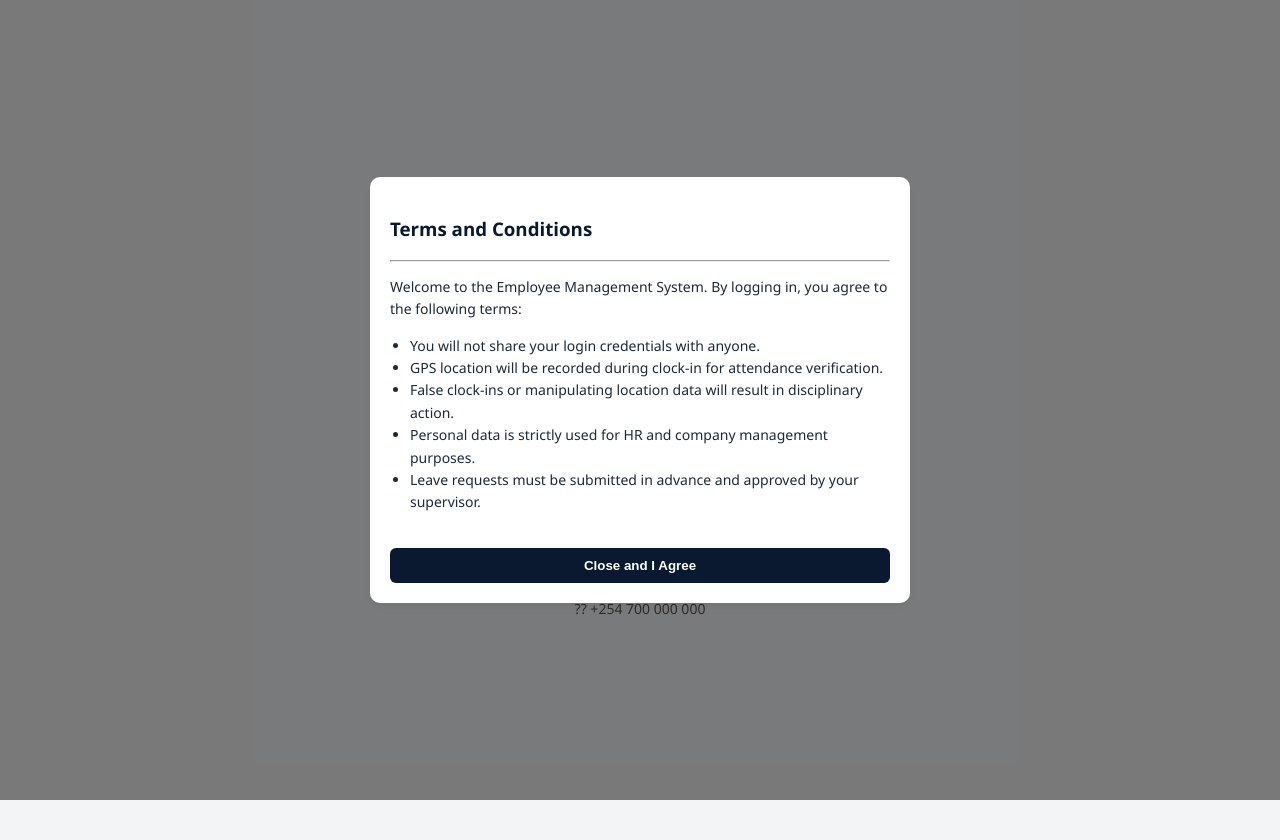
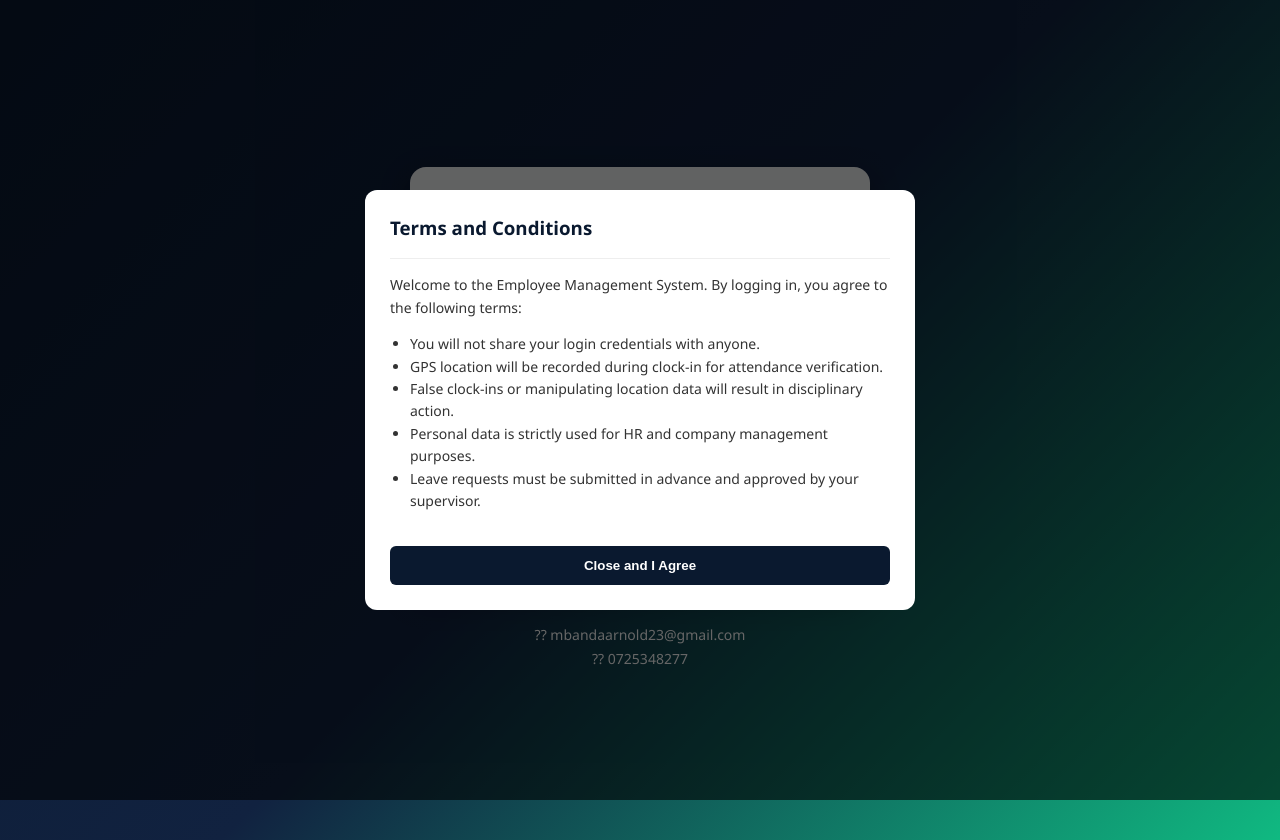
Before and after one commit to Ano30/employee-mgmt-frontend, a React (Vite) app: page / in a window 1280 px wide. Both pictures are taken after a click on the element "Terms & Conditions". Before the commit the page ends 800 px from the top, so only its background shows below. Built offline with nearby package versions, Linux system fonts and the light colour scheme.

Commit message:
Added custom gradient background and contact info

```diff
--- a/src/pages/Login.jsx
+++ b/src/pages/Login.jsx
@@ -8,7 +8,7 @@ export default function Login() {
   const [role, setRole] = useState("director");
   const [error, setError] = useState("");
   const [showPassword, setShowPassword] = useState(false);
-  const [showTerms, setShowTerms] = useState(false); // State for Terms Modal
+  const [showTerms, setShowTerms] = useState(false);
   const navigate = useNavigate();
 
   const handleLogin = async (e) => {
@@ -35,14 +35,31 @@ export default function Login() {
   };
 
   return (
-    <div style={{ display: "flex", flexDirection: "column", justifyContent: "center", alignItems: "center", height: "100vh" }}>
+    /* BEAUTIFUL GRADIENT BACKGROUND */
+    <div style={{
+      display: "flex",
+      flexDirection: "column",
+      justifyContent: "center",
+      alignItems: "center",
+      minHeight: "100vh",
+      background: "linear-gradient(135deg, #0a192f 0%, #112240 50%, #10b981 100%)",
+      padding: "20px"
+    }}>
 
-      <div className="card" style={{ width: "100%", maxWidth: "400px", paddingBottom: "20px" }}>
-        <h2 style={{ textAlign: "center", color: "var(--navy-blue)" }}>Employee Login</h2>
-        {error && <p style={{ color: "red", textAlign: "center" }}>{error}</p>}
+      {/* GLASSMORPHISM CARD */}
+      <div style={{
+        width: "100%",
+        maxWidth: "400px",
+        backgroundColor: "rgba(255, 255, 255, 0.95)",
+        padding: "30px",
+        borderRadius: "16px",
+        boxShadow: "0 10px 30px rgba(0,0,0,0.3)"
+      }}>
+        <h2 style={{ textAlign: "center", color: "var(--navy-blue)", marginBottom: "20px" }}>Employee Login</h2>
+        {error && <p style={{ color: "red", textAlign: "center", fontWeight: "bold" }}>{error}</p>}
 
-        <form onSubmit={handleLogin} style={{ display: "flex", flexDirection: "column", gap: "10px" }}>
-          <select value={role} onChange={(e) => setRole(e.target.value)}>
+        <form onSubmit={handleLogin} style={{ display: "flex", flexDirection: "column", gap: "15px" }}>
+          <select value={role} onChange={(e) => setRole(e.target.value)} style={{ padding: "12px", borderRadius: "8px", border: "1px solid #ccc" }}>
             <option value="developer">Developer</option>
             <option value="director">Director</option>
             <option value="hr">HR</option>
@@ -50,7 +67,7 @@ export default function Login() {
             <option value="employee">Employee</option>
           </select>
 
-          <input type="email" placeholder="Email" value={email} onChange={(e) => setEmail(e.target.value)} required />
+          <input type="email" placeholder="Email" value={email} onChange={(e) => setEmail(e.target.value)} required style={{ padding: "12px", borderRadius: "8px", border: "1px solid #ccc" }} />
 
           <div style={{ position: "relative" }}>
             <input
@@ -59,50 +76,49 @@ export default function Login() {
               value={password}
               onChange={(e) => setPassword(e.target.value)}
               required
-              style={{ marginBottom: 0, paddingRight: "60px" }}
+              style={{ width: "100%", padding: "12px", paddingRight: "60px", borderRadius: "8px", border: "1px solid #ccc", boxSizing: "border-box" }}
             />
             <span
               onClick={() => setShowPassword(!showPassword)}
-              style={{ position: "absolute", right: "10px", top: "12px", cursor: "pointer", fontSize: "12px", color: "var(--navy-blue)", fontWeight: "bold" }}
+              style={{ position: "absolute", right: "15px", top: "14px", cursor: "pointer", fontSize: "12px", color: "var(--navy-blue)", fontWeight: "bold" }}
             >
               {showPassword ? "HIDE" : "SHOW"}
             </span>
           </div>
 
-          <button type="submit" className="btn-navy" style={{ width: "100%", marginTop: "10px" }}>Login</button>
+          <button type="submit" className="btn-navy" style={{ width: "100%", marginTop: "10px", padding: "12px", fontSize: "16px" }}>Login</button>
         </form>
 
-        {/* TERMS & CONDITIONS TOGGLE */}
-        <div style={{ textAlign: "center", marginTop: "15px", fontSize: "12px" }}>
-          <span style={{ color: "var(--navy-blue)", cursor: "pointer", textDecoration: "underline" }} onClick={() => setShowTerms(true)}>
+        <div style={{ textAlign: "center", marginTop: "20px", fontSize: "13px" }}>
+          <span style={{ color: "var(--navy-blue)", cursor: "pointer", textDecoration: "underline", fontWeight: "bold" }} onClick={() => setShowTerms(true)}>
             Terms & Conditions
           </span>
         </div>
       </div>
 
-      {/* FOOTER WITH CONTACT INFO */}
-      <div style={{ marginTop: "20px", textAlign: "center", fontSize: "14px", color: "#555" }}>
-        <p style={{ margin: "5px 0" }}>?? support@yourcompany.com</p>
-        <p style={{ margin: "5px 0" }}>?? +254 700 000 000</p>
+      {/* FOOTER WITH YOUR CONTACT INFO */}
+      <div style={{ marginTop: "30px", textAlign: "center", fontSize: "14px", color: "#ffffff" }}>
+        <p style={{ margin: "5px 0" }}>?? mbandaarnold23@gmail.com</p>
+        <p style={{ margin: "5px 0" }}>?? 0725348277</p>
       </div>
 
       {/* TERMS MODAL POPUP */}
       {showTerms && (
-        <div style={{ position: "fixed", top: 0, left: 0, right: 0, bottom: 0, backgroundColor: "rgba(0,0,0,0.5)", display: "flex", justifyContent: "center", alignItems: "center", zIndex: 1000, padding: "20px" }}>
-          <div className="card" style={{ width: "100%", maxWidth: "500px", maxHeight: "80vh", overflowY: "auto", backgroundColor: "white" }}>
-            <h3 style={{ color: "var(--navy-blue)" }}>Terms and Conditions</h3>
-            <hr style={{ margin: "10px 0" }}/>
-            <p style={{ fontSize: "14px", lineHeight: "1.6" }}>
+        <div style={{ position: "fixed", top: 0, left: 0, right: 0, bottom: 0, backgroundColor: "rgba(0,0,0,0.6)", display: "flex", justifyContent: "center", alignItems: "center", zIndex: 1000, padding: "20px" }}>
+          <div style={{ width: "100%", maxWidth: "500px", maxHeight: "80vh", overflowY: "auto", backgroundColor: "white", padding: "25px", borderRadius: "12px" }}>
+            <h3 style={{ color: "var(--navy-blue)", marginTop: 0 }}>Terms and Conditions</h3>
+            <hr style={{ margin: "15px 0", border: "none", borderTop: "1px solid #eee" }}/>
+            <p style={{ fontSize: "14px", lineHeight: "1.6", color: "#333" }}>
               Welcome to the Employee Management System. By logging in, you agree to the following terms:
             </p>
-            <ul style={{ fontSize: "14px", lineHeight: "1.6", paddingLeft: "20px" }}>
+            <ul style={{ fontSize: "14px", lineHeight: "1.6", color: "#333", paddingLeft: "20px" }}>
               <li>You will not share your login credentials with anyone.</li>
               <li>GPS location will be recorded during clock-in for attendance verification.</li>
               <li>False clock-ins or manipulating location data will result in disciplinary action.</li>
               <li>Personal data is strictly used for HR and company management purposes.</li>
               <li>Leave requests must be submitted in advance and approved by your supervisor.</li>
             </ul>
-            <button onClick={() => setShowTerms(false)} className="btn-navy" style={{ width: "100%", marginTop: "20px" }}>
+            <button onClick={() => setShowTerms(false)} className="btn-navy" style={{ width: "100%", marginTop: "20px", padding: "12px" }}>
               Close and I Agree
             </button>
           </div>
```
